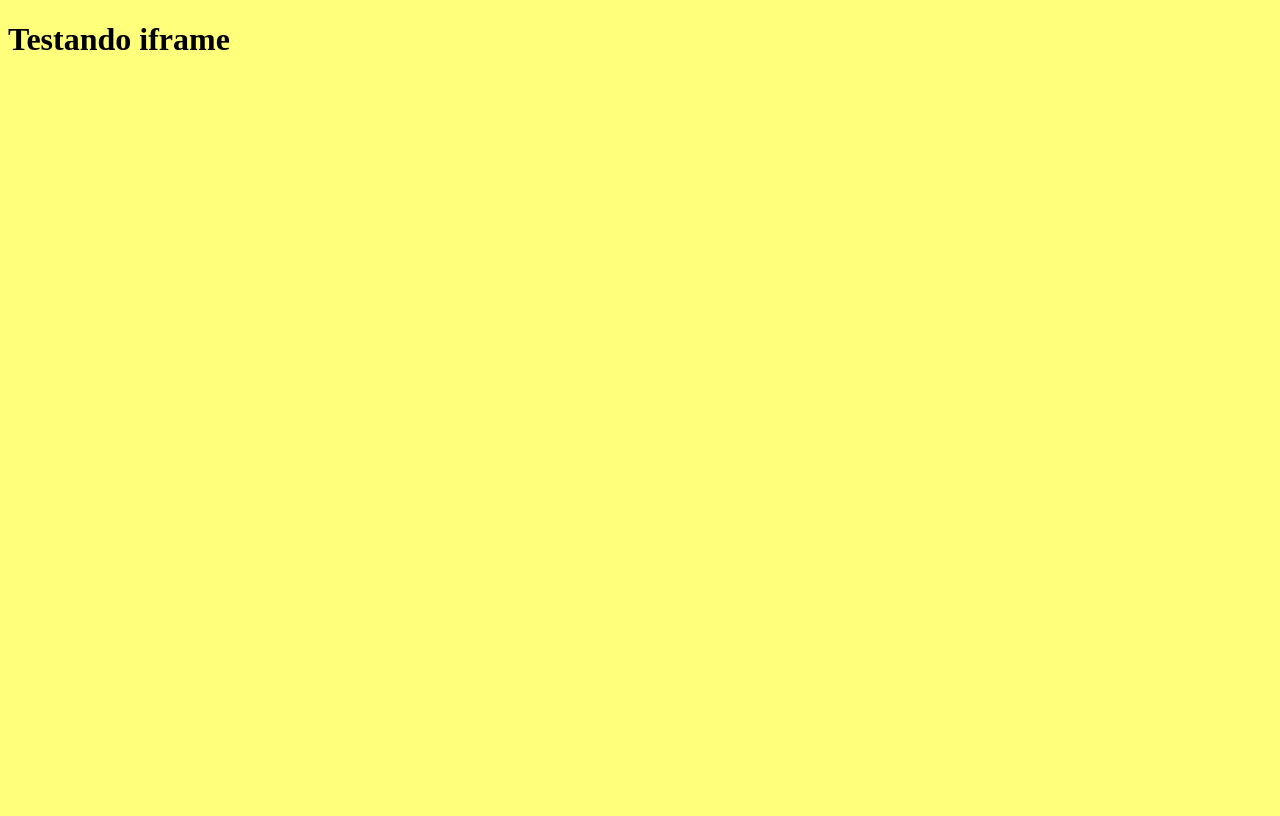
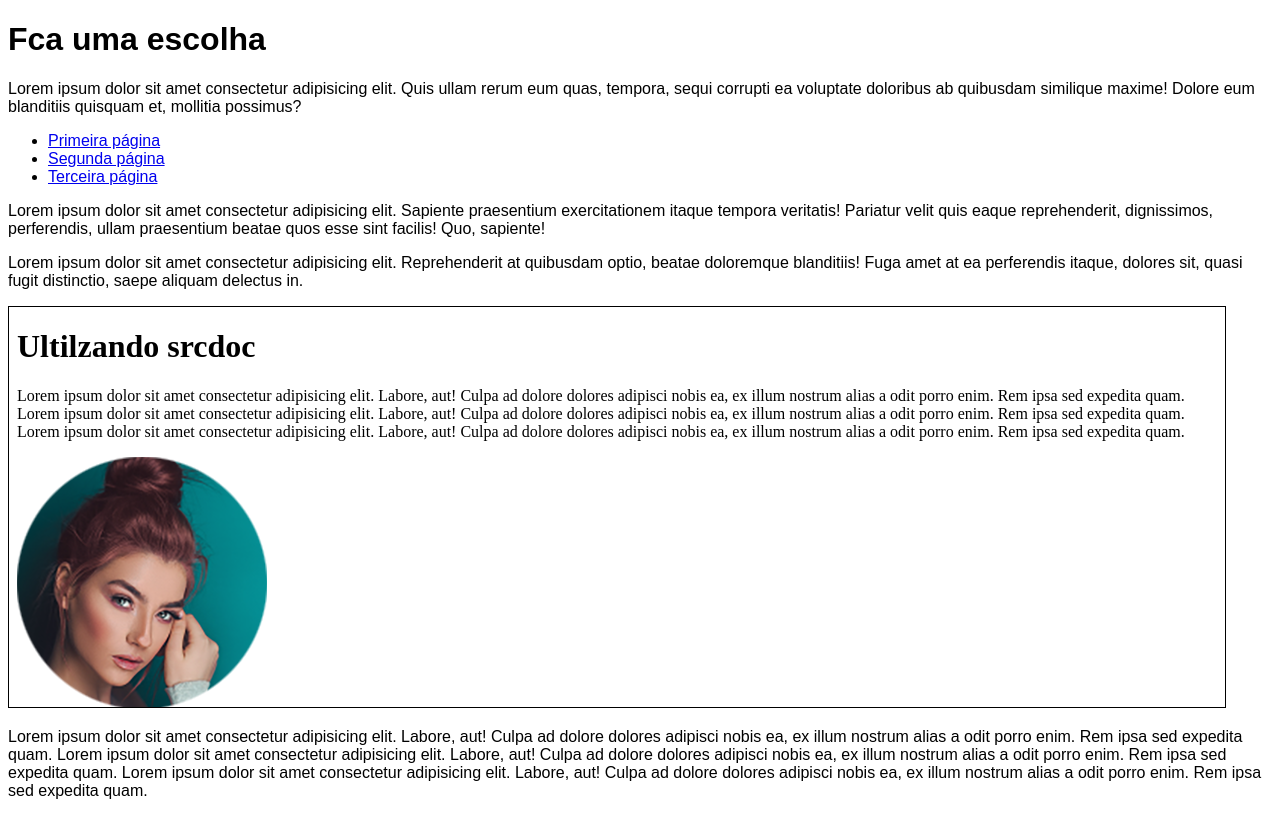
Before and after one commit to Maick-Neres/html-css, a plain HTML site: page exercios/ex024/iframe05.html in a window 1280 px wide. Drawn offline with Linux system fonts and the light colour scheme.

Commit message:
atualização da aula de iframe

```diff
--- a/exercios/ex024/iframe05.html
+++ b/exercios/ex024/iframe05.html
@@ -7,14 +7,36 @@
     <title>Hello Word</title>
     <style>
         body{
-            background-color: rgba(255, 255, 0, 0.514);
+            font-family: Arial, Helvetica, sans-serif;
         }
-        h1{
-            color: black;
+        iframe{
+            width: 95vw;
+            border: 1px solid black;
+            height: 400px;
+
         }
     </style>
+
 </head>
 <body>
-    <h1>Testando iframe</h1>
+    <h1>Fca uma escolha</h1>
+    <p>Lorem ipsum dolor sit amet consectetur adipisicing elit. Quis ullam rerum eum quas, tempora, sequi corrupti ea voluptate doloribus ab quibusdam similique maxime! Dolore eum blanditiis quisquam et, mollitia possimus?</p>
+    <ul>
+        <li><a href="sitesdeemxemplo/pag03.html" target="freme">Primeira página</a></li>
+        <li><a href="sitesdeemxemplo/pag01.html" target="freme">Segunda página</a></li>
+        <li><a href="sitesdeemxemplo/pag02.html" target="freme">Terceira página</a></li>
+    </ul>
+    <p>Lorem ipsum dolor sit amet consectetur adipisicing elit. Sapiente praesentium exercitationem itaque tempora veritatis! Pariatur velit quis eaque reprehenderit, dignissimos, perferendis, ullam praesentium beatae quos esse sint facilis! Quo, sapiente!</p>
+    <p>Lorem ipsum dolor sit amet consectetur adipisicing elit. Reprehenderit at quibusdam optio, beatae doloremque blanditiis! Fuga amet at ea perferendis itaque, dolores sit, quasi fugit distinctio, saepe aliquam delectus in.</p>
+    <iframe name="freme" srcdoc="<h1> Ultilzando srcdoc</h1><p>Lorem ipsum dolor sit amet consectetur adipisicing elit. Labore, aut! Culpa ad dolore dolores adipisci nobis ea, ex illum nostrum alias a odit porro enim. Rem ipsa sed expedita quam.
+        Lorem ipsum dolor sit amet consectetur adipisicing elit. Labore, aut! Culpa ad dolore dolores adipisci nobis ea, ex illum nostrum alias a odit porro enim. Rem ipsa sed expedita quam.
+        Lorem ipsum dolor sit amet consectetur adipisicing elit. Labore, aut! Culpa ad dolore dolores adipisci nobis ea, ex illum nostrum alias a odit porro enim. Rem ipsa sed expedita quam.</p> <img src='img/foto-jovem-f.png'>">
+      <p>Infelismente seu navegador não é compativel</p>
+
+    </iframe>
+    <p> Lorem ipsum dolor sit amet consectetur adipisicing elit. Labore, aut! Culpa ad dolore dolores adipisci nobis ea, ex illum nostrum alias a odit porro enim. Rem ipsa sed expedita quam.
+    Lorem ipsum dolor sit amet consectetur adipisicing elit. Labore, aut! Culpa ad dolore dolores adipisci nobis ea, ex illum nostrum alias a odit porro enim. Rem ipsa sed expedita quam.
+    Lorem ipsum dolor sit amet consectetur adipisicing elit. Labore, aut! Culpa ad dolore dolores adipisci nobis ea, ex illum nostrum alias a odit porro enim. Rem ipsa sed expedita quam.
+    </p>
 </body>
 </html>
```
Also changed, not shown: exercios/ex024/sitesdeemxemplo/pag01.html (added, +23 -0 lines), exercios/ex024/sitesdeemxemplo/pag02.html (added, +23 -0 lines), exercios/ex024/sitesdeemxemplo/pag03.html (added, +23 -0 lines), exercios/ex024/img/foto-jovem-f.png (added).
